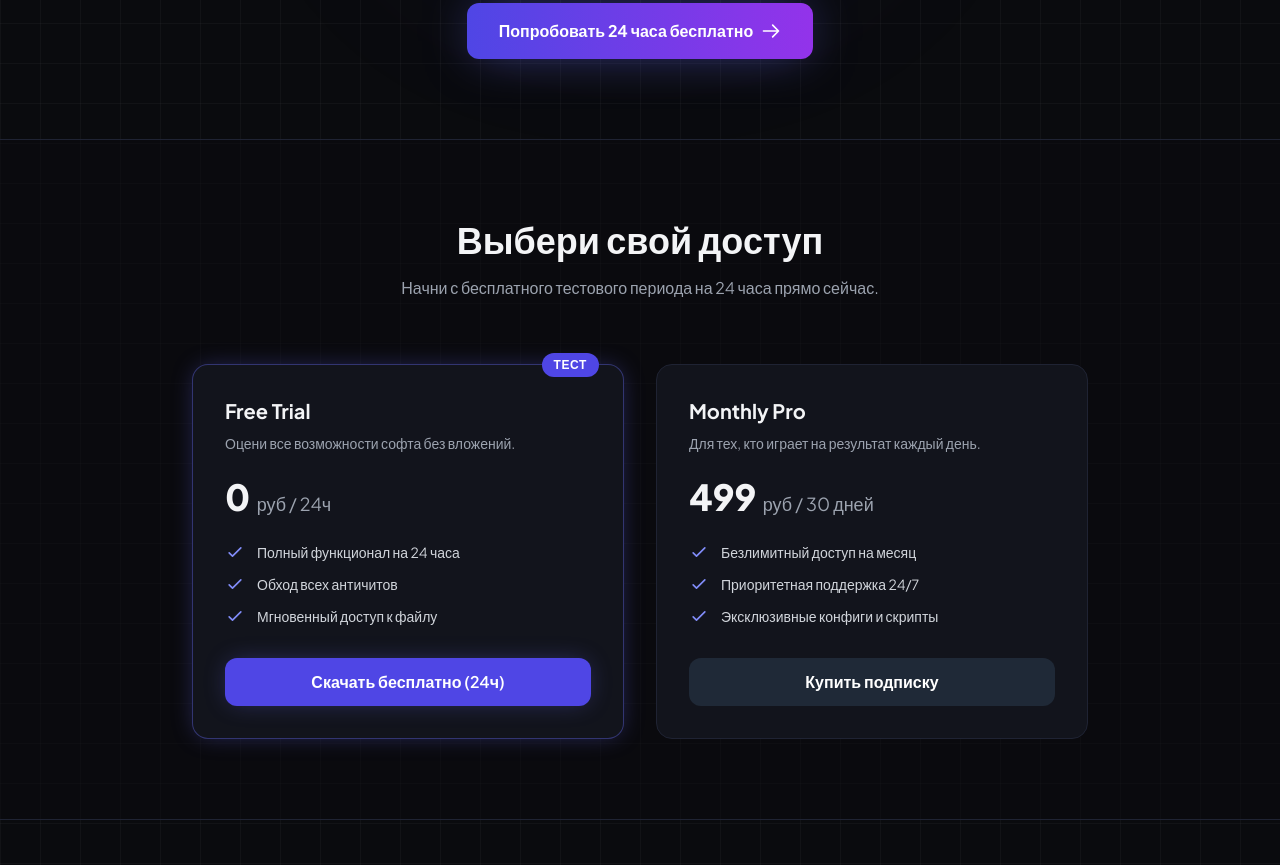
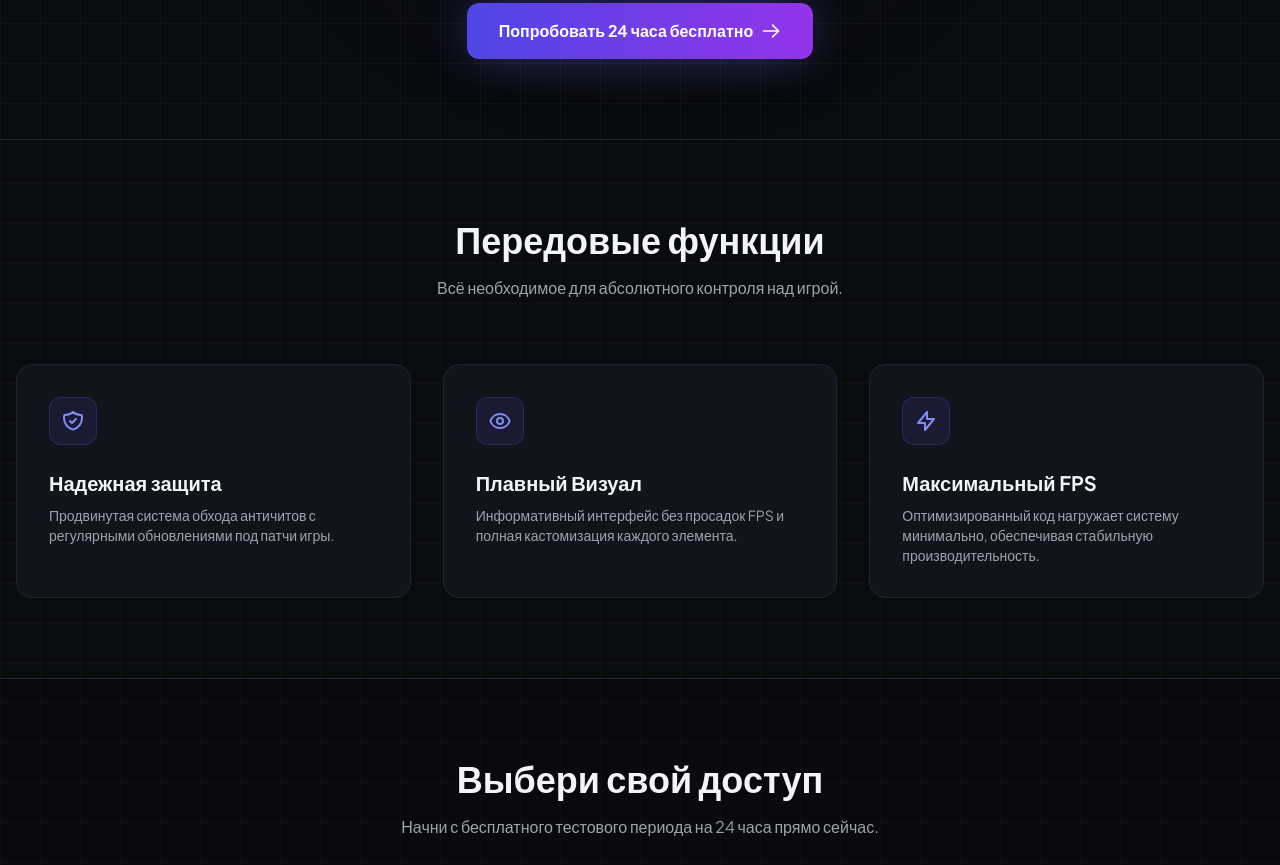
Before and after one commit to beepfreewave/game, a plain HTML site: page neverlose.html in a window 1280 px wide. Shown: the part 497-1362 px from the top of the page. Drawn offline with nearby package versions, Linux system fonts and the light colour scheme.

Commit message:
Update neverlose.html

```diff
--- a/neverlose.html
+++ b/neverlose.html
@@ -35,6 +35,7 @@
             font-family: 'Plus Jakarta Sans', sans-serif;
             background-color: #0a0b0e;
             color: #f3f4f6;
+            scroll-behavior: smooth;
         }
         .bg-grid {
             background-size: 40px 40px;
@@ -90,6 +91,41 @@
                     <span data-key="btn_trial">Попробовать 24 часа бесплатно</span>
                     <svg class="w-5 h-5" fill="none" stroke="currentColor" viewBox="0 0 24 24"><path stroke-linecap="round" stroke-linejoin="round" stroke-width="2" d="M14 5l7 7m0 0l-7 7m7-7H3"></path></svg>
                 </a>
+            </div>
+        </div>
+    </section>
+
+    <section id="features" class="py-20 px-4 bg-nl-dark/30 border-t border-nl-border">
+        <div class="max-w-7xl mx-auto">
+            <div class="text-center mb-16">
+                <h2 class="text-3xl sm:text-4xl font-bold mb-4" data-key="features_title">Передовые функции</h2>
+                <p class="text-gray-400" data-key="features_subtitle">Всё необходимое для абсолютного контроля над игрой.</p>
+            </div>
+
+            <div class="grid grid-cols-1 md:grid-cols-3 gap-8">
+                <div class="bg-nl-card border border-nl-border rounded-2xl p-8 hover:border-indigo-500/50 transition">
+                    <div class="w-12 h-12 rounded-xl bg-indigo-500/10 border border-indigo-500/20 flex items-center justify-center text-indigo-400 mb-6">
+                        <svg class="w-6 h-6" fill="none" stroke="currentColor" viewBox="0 0 24 24"><path stroke-linecap="round" stroke-linejoin="round" stroke-width="2" d="M9 12l2 2 4-4m5.618-4.016A11.955 11.955 0 0112 2.944a11.955 11.955 0 01-8.618 3.04A12.02 12.02 0 003 9c0 5.591 3.824 10.29 9 11.622 5.176-1.332 9-6.03 9-11.622 0-1.042-.133-2.052-.382-3.016z"></path></svg>
+                    </div>
+                    <h3 class="text-xl font-bold mb-2" data-key="feat1_title">Надежная защита</h3>
+                    <p class="text-gray-400 text-sm" data-key="feat1_desc">Продвинутая система обхода античитов с регулярными обновлениями под патчи игры.</p>
+                </div>
+
+                <div class="bg-nl-card border border-nl-border rounded-2xl p-8 hover:border-indigo-500/50 transition">
+                    <div class="w-12 h-12 rounded-xl bg-indigo-500/10 border border-indigo-500/20 flex items-center justify-center text-indigo-400 mb-6">
+                        <svg class="w-6 h-6" fill="none" stroke="currentColor" viewBox="0 0 24 24"><path stroke-linecap="round" stroke-linejoin="round" stroke-width="2" d="M15 12a3 3 0 11-6 0 3 3 0 016 0z"></path><path stroke-linecap="round" stroke-linejoin="round" stroke-width="2" d="M2.458 12C3.732 7.943 7.523 5 12 5c4.478 0 8.268 2.943 9.542 7-1.274 4.057-5.064 7-9.542 7-4.477 0-8.268-2.943-9.542-7z"></path></svg>
+                    </div>
+                    <h3 class="text-xl font-bold mb-2" data-key="feat2_title">Плавный Визуал</h3>
+                    <p class="text-gray-400 text-sm" data-key="feat2_desc">Информативный интерфейс без просадок FPS и полная кастомизация каждого элемента.</p>
+                </div>
+
+                <div class="bg-nl-card border border-nl-border rounded-2xl p-8 hover:border-indigo-500/50 transition">
+                    <div class="w-12 h-12 rounded-xl bg-indigo-500/10 border border-indigo-500/20 flex items-center justify-center text-indigo-400 mb-6">
+                        <svg class="w-6 h-6" fill="none" stroke="currentColor" viewBox="0 0 24 24"><path stroke-linecap="round" stroke-linejoin="round" stroke-width="2" d="M13 10V3L4 14h7v7l9-11h-7z"></path></svg>
+                    </div>
+                    <h3 class="text-xl font-bold mb-2" data-key="feat3_title">Максимальный FPS</h3>
+                    <p class="text-gray-400 text-sm" data-key="feat3_desc">Оптимизированный код нагружает систему минимально, обеспечивая стабильную производительность.</p>
+                </div>
             </div>
         </div>
     </section>
@@ -156,6 +192,14 @@
                 hero_title_2: "Без компромиссов",
                 hero_desc: "Современное ПО для Counter-Strike 2 с непревзойденной защитой, стабильным визуалом и продвинутым функционалом.",
                 btn_trial: "Попробовать 24 часа бесплатно",
+                features_title: "Передовые функции",
+                features_subtitle: "Всё необходимое для абсолютного контроля над игрой.",
+                feat1_title: "Надежная защита",
+                feat1_desc: "Продвинутая система обхода античитов с регулярными обновлениями под патчи игры.",
+                feat2_title: "Плавный Визуал",
+                feat2_desc: "Информативный интерфейс без просадок FPS и полная кастомизация каждого элемента.",
+                feat3_title: "Максимальный FPS",
+                feat3_desc: "Оптимизированный код нагружает систему минимально, обеспечивая стабильную производительность.",
                 pricing_title: "Выбери свой доступ",
                 pricing_subtitle: "Начни с бесплатного тестового периода на 24 часа прямо сейчас.",
                 card1_tag: "Тест",
@@ -183,6 +227,14 @@
                 hero_title_2: "Without compromises",
                 hero_desc: "Next-gen software for Counter-Strike 2 featuring robust security, stable visuals, and advanced functionality.",
                 btn_trial: "Try 24 Hours Free",
+                features_title: "Advanced Features",
+                features_subtitle: "Everything you need for absolute control over the game.",
+                feat1_title: "Robust Security",
+                feat1_desc: "Advanced anti-cheat bypass system with regular updates for game patches.",
+                feat2_title: "Smooth Visuals",
+                feat2_desc: "Informative interface without FPS drops and full customization of every element.",
+                feat3_title: "Maximum FPS",
+                feat3_desc: "Optimized code minimizes system load while ensuring stable performance.",
                 pricing_title: "Choose Your Access",
                 pricing_subtitle: "Start with a 24-hour free trial right now.",
                 card1_tag: "Test",
```
